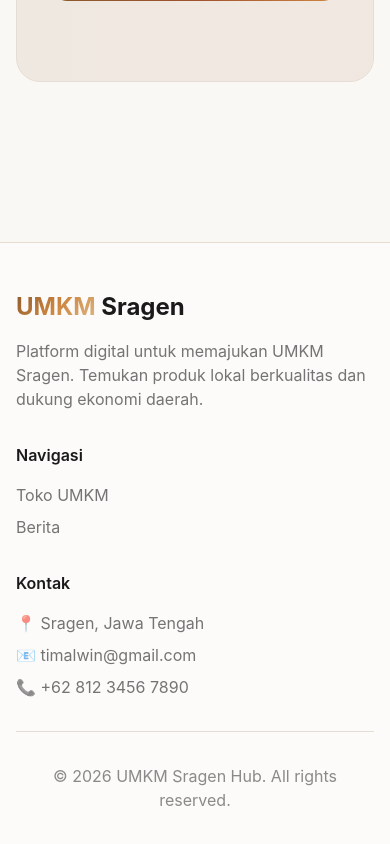
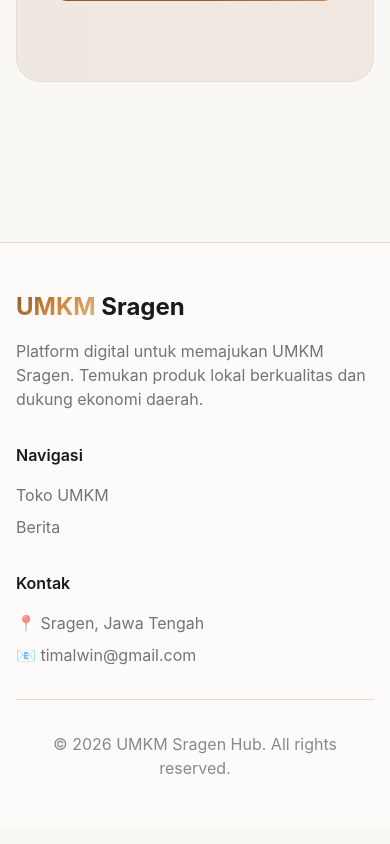
Before and after one commit to timalwin10-netizen/umkm-sragen-hub, a Next.js app in the folder client/: page / in a window 390 px wide. Shown: the part 2168-3012 px from the top of the page. Built offline with nearby package versions, Linux system fonts and the light colour scheme; no server answers.

Commit message:
fix: remove phone number from footer

```diff
--- a/client/src/components/Footer.tsx
+++ b/client/src/components/Footer.tsx
@@ -36,7 +36,6 @@ export default function Footer() {
                         <ul className="space-y-2 text-foreground/60">
                             <li>📍 Sragen, Jawa Tengah</li>
                             <li>📧 timalwin@gmail.com</li>
-                            <li>📞 +62 812 3456 7890</li>
                         </ul>
                     </div>
                 </div>
```
